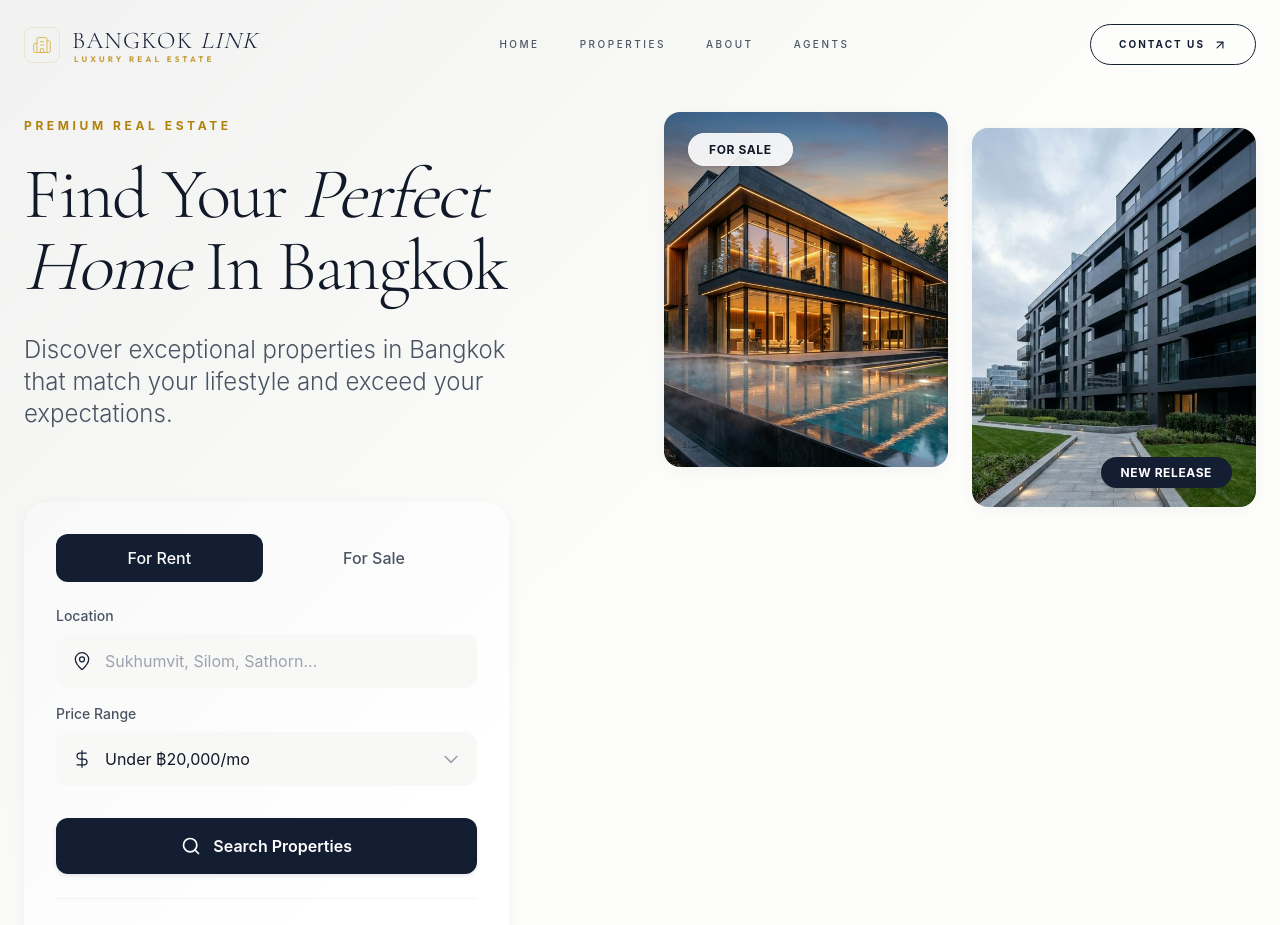
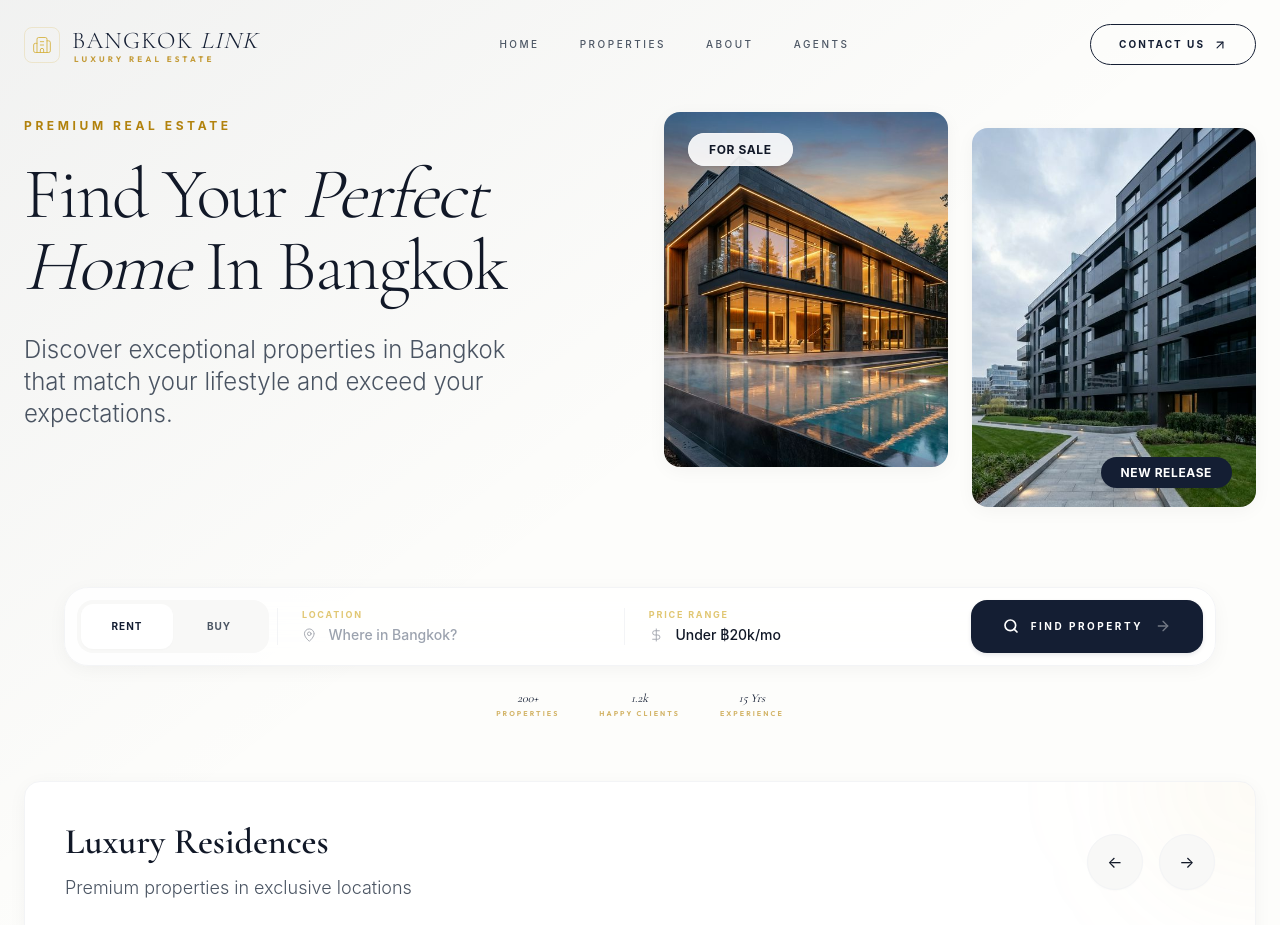
Before and after one commit to yummyvalmm/bangkoklink, a React (Vite) app: page / in a window 1280 px wide. Shown: the top 925 px of the page. Built offline with nearby package versions, Linux system fonts and the light colour scheme.

Commit message:
design: redesign quicksearch as a horizontal bar and reposition in hero

```diff
--- a/src/components/Hero.tsx
+++ b/src/components/Hero.tsx
@@ -21,10 +21,6 @@ const Hero = () => {
                             <p className="text-xl md:text-2xl text-text-secondary max-w-2xl font-light leading-relaxed mb-12 animate-fade-in [animation-delay:600ms]">
                                 Discover exceptional properties in Bangkok that match your lifestyle and exceed your expectations.
                             </p>
-                        </div>
-                        {/* Quick Search Component */}
-                        <div className="pt-6">
-                            <QuickSearch />
                         </div>
                     </div>
 
@@ -65,6 +61,11 @@ const Hero = () => {
                     </div>
                 </div>
 
+                {/* Quick Search - Repositioned to fill whitespace */}
+                <div className="mt-20 animate-fade-in [animation-delay:800ms]">
+                    <QuickSearch />
+                </div>
+
                 {/* Category Slider - Refined */}
                 <div className="mt-16 bg-white rounded-2xl p-10 border border-border-light shadow-card relative overflow-hidden group">
                     <div className="absolute top-0 right-0 w-64 h-64 bg-accent/5 rounded-full -mr-32 -mt-32 blur-3xl transition-colors group-hover:bg-accent/10"></div>
--- a/src/components/QuickSearch.tsx
+++ b/src/components/QuickSearch.tsx
@@ -1,5 +1,5 @@
 import { useState } from 'react';
-import { Search, MapPin, DollarSign } from 'lucide-react';
+import { Search, MapPin, DollarSign, ArrowRight } from 'lucide-react';
 
 interface QuickSearchProps {
     onSearch?: (filters: SearchFilters) => void;
@@ -20,7 +20,6 @@ const QuickSearch = ({ onSearch }: QuickSearchProps) => {
         if (onSearch) {
             onSearch({ location, listingType, priceRange });
         }
-        // Scroll to properties section
         const propertiesSection = document.getElementById('properties');
         if (propertiesSection) {
             propertiesSection.scrollIntoView({ behavior: 'smooth' });
@@ -28,73 +27,69 @@ const QuickSearch = ({ onSearch }: QuickSearchProps) => {
     };
 
     return (
-        <div className="bg-background-card rounded-3xl p-8 shadow-card">
-            {/* Rent/Buy Toggle */}
-            <div className="flex gap-2 mb-6" role="tablist" aria-label="Listing Type">
+        <div className="w-full max-w-6xl mx-auto">
+            <div className="bg-white/80 backdrop-blur-2xl rounded-3xl p-3 border border-border-light shadow-card group/search">
+                <div className="flex flex-col md:flex-row items-stretch gap-2">
+                    {/* Listing Type Toggle - Minimalist */}
+                    <div className="flex p-1 bg-background-subtle rounded-2xl md:w-48">
                         <button
-                    role="tab"
-                    aria-selected={listingType === 'rent'}
                             onClick={() => setListingType('rent')}
-                    className={`flex-1 py-3 px-6 rounded-xl font-medium transition-all duration-200 outline-none focus-visible:ring-2 focus-visible:ring-primary focus-visible:ring-offset-2 focus-visible:ring-offset-white ${listingType === 'rent'
-                        ? 'bg-primary text-white'
-                        : 'text-text-secondary hover:bg-background-subtle'
+                            className={`flex-1 py-3 px-4 rounded-xl text-[10px] font-bold uppercase tracking-widest transition-all ${
+                                listingType === 'rent' ? 'bg-white text-primary shadow-minimal' : 'text-text-secondary hover:text-primary'
                             }`}
                         >
-                    For Rent
+                            Rent
                         </button>
                         <button
-                    role="tab"
-                    aria-selected={listingType === 'buy'}
                             onClick={() => setListingType('buy')}
-                    className={`flex-1 py-3 px-6 rounded-xl font-medium transition-all duration-200 outline-none focus-visible:ring-2 focus-visible:ring-primary focus-visible:ring-offset-2 focus-visible:ring-offset-white ${listingType === 'buy'
-                        ? 'bg-primary text-white'
-                        : 'text-text-secondary hover:bg-background-subtle'
+                            className={`flex-1 py-3 px-4 rounded-xl text-[10px] font-bold uppercase tracking-widest transition-all ${
+                                listingType === 'buy' ? 'bg-white text-primary shadow-minimal' : 'text-text-secondary hover:text-primary'
                             }`}
                         >
-                    For Sale
+                            Buy
                         </button>
                     </div>
 
-            {/* Search Inputs */}
-            <div className="space-y-4 mb-8">
-                {/* Location Input */}
-                <div>
-                    <label className="block text-sm font-medium text-text-secondary mb-2">
-                        Location
-                    </label>
-                    <div className="relative">
-                        <MapPin className="absolute left-4 top-1/2 -translate-y-1/2 w-5 h-5 text-primary" strokeWidth={1.5} />
+                    {/* Horizontal Divider - Desktop Only */}
+                    <div className="hidden md:block w-px bg-border-light my-2"></div>
+
+                    {/* Location Selection */}
+                    <div className="flex-1 px-4 py-2 flex flex-col justify-center gap-1 group/input">
+                        <span className="text-[9px] font-bold uppercase tracking-[0.2em] text-accent opacity-70">Location</span>
+                        <div className="flex items-center gap-3">
+                            <MapPin className="w-4 h-4 text-primary opacity-40 group-hover/input:opacity-100 transition-opacity" strokeWidth={1.5} />
                             <input
                                 type="text"
                                 value={location}
                                 onChange={(e) => setLocation(e.target.value)}
-                            placeholder="Sukhumvit, Silom, Sathorn..."
-                            className="w-full pl-12 pr-4 py-3.5 bg-background-subtle border border-transparent rounded-xl text-text-primary placeholder:text-text-muted outline-none focus:bg-white focus:border-primary/30 focus-visible:ring-2 focus-visible:ring-primary/20 transition-all"
+                                placeholder="Where in Bangkok?"
+                                className="w-full bg-transparent text-sm font-medium text-text-primary placeholder:text-text-muted outline-none"
                             />
                         </div>
                     </div>
 
-                {/* Price Range Input */}
-                <div>
-                    <label className="block text-sm font-medium text-text-secondary mb-2">
-                        Price Range
-                    </label>
-                    <div className="relative">
-                        <DollarSign className="absolute left-4 top-1/2 -translate-y-1/2 w-5 h-5 text-primary" strokeWidth={1.5} />
+                    {/* Horizontal Divider - Desktop Only */}
+                    <div className="hidden md:block w-px bg-border-light my-2"></div>
+
+                    {/* Price Range Selection */}
+                    <div className="flex-1 px-4 py-2 flex flex-col justify-center gap-1 group/input">
+                        <span className="text-[9px] font-bold uppercase tracking-[0.2em] text-accent opacity-70">Price Range</span>
+                        <div className="flex items-center gap-3">
+                            <DollarSign className="w-4 h-4 text-primary opacity-40 group-hover/input:opacity-100 transition-opacity" strokeWidth={1.5} />
                             <select
                                 value={`${priceRange.min}-${priceRange.max}`}
                                 onChange={(e) => {
                                     const [min, max] = e.target.value.split('-').map(Number);
                                     setPriceRange({ min, max });
                                 }}
-                            className="w-full pl-12 pr-10 py-3.5 bg-background-subtle border border-transparent rounded-xl text-text-primary outline-none focus:bg-white focus:border-primary/30 focus-visible:ring-2 focus-visible:ring-primary/20 transition-all appearance-none cursor-pointer"
+                                className="w-full bg-transparent text-sm font-medium text-text-primary outline-none cursor-pointer appearance-none"
                             >
                                 {listingType === 'rent' ? (
                                     <>
-                                    <option value="0-20000">Under ฿20,000/mo</option>
-                                    <option value="20000-40000">฿20,000 - ฿40,000/mo</option>
-                                    <option value="40000-60000">฿40,000 - ฿60,000/mo</option>
-                                    <option value="60000-999999">฿60,000+/mo</option>
+                                        <option value="0-20000">Under ฿20k/mo</option>
+                                        <option value="20000-40000">฿20k - ฿40k/mo</option>
+                                        <option value="40000-60000">฿40k - ฿60k/mo</option>
+                                        <option value="60000-999999">฿60k+/mo</option>
                                     </>
                                 ) : (
                                     <>
@@ -105,37 +100,33 @@ const QuickSearch = ({ onSearch }: QuickSearchProps) => {
                                     </>
                                 )}
                             </select>
-                        {/* Custom dropdown arrow */}
-                        <svg className="absolute right-4 top-1/2 -translate-y-1/2 w-5 h-5 text-text-muted pointer-events-none" fill="none" viewBox="0 0 24 24" stroke="currentColor">
-                            <path strokeLinecap="round" strokeLinejoin="round" strokeWidth={2} d="M19 9l-7 7-7-7" />
-                        </svg>
-                    </div>
                         </div>
                     </div>
 
-            {/* Search Button */}
+                    {/* Search Action */}
                     <button
                         onClick={handleSearch}
-                className="w-full bg-primary text-white font-semibold py-4 px-6 rounded-xl shadow-button hover:shadow-button-hover hover:bg-primary/90 transition-all duration-200 flex items-center justify-center gap-3 outline-none focus-visible:ring-2 focus-visible:ring-primary focus-visible:ring-offset-2 focus-visible:ring-offset-white"
+                        className="bg-primary text-white p-4 md:px-8 rounded-2xl font-bold text-[10px] uppercase tracking-[0.25em] flex items-center justify-center gap-3 hover:bg-primary-light transition-all shadow-button active:scale-[0.98]"
                     >
-                <Search className="w-5 h-5" strokeWidth={2} />
-                Search Properties
+                        <Search className="w-4 h-4" strokeWidth={2.5} />
+                        <span className="md:hidden lg:inline">Find Property</span>
+                        <ArrowRight className="hidden lg:block w-4 h-4 opacity-40 group-hover/search:opacity-100 transition-all group-hover:translate-x-1" />
                     </button>
+                </div>
+            </div>
 
-            {/* Trust Indicators */}
-            <div className="flex items-center justify-center gap-8 pt-6 mt-6 border-t border-border-light text-sm text-text-secondary">
-                <div className="flex items-center gap-2">
-                    <span className="font-bold text-primary">200+</span>
-                    <span>Properties</span>
+            {/* Subtle Trust Line */}
+            <div className="flex items-center justify-center gap-10 mt-6 animate-fade-in [animation-delay:800ms]">
+                {[
+                    { label: 'Properties', value: '200+' },
+                    { label: 'Happy Clients', value: '1.2k' },
+                    { label: 'Experience', value: '15 Yrs' }
+                ].map((stat, i) => (
+                    <div key={i} className="flex flex-col items-center">
+                        <span className="text-xs font-display italic text-primary">{stat.value}</span>
+                        <span className="text-[7px] font-sans font-bold uppercase tracking-[0.3em] text-accent-rich opacity-60 leading-none mt-1">{stat.label}</span>
                     </div>
-                <div className="flex items-center gap-2">
-                    <span className="font-bold text-primary">70+</span>
-                    <span>Happy Clients</span>
-                </div>
-                <div className="flex items-center gap-2">
-                    <span className="font-bold text-primary">10+</span>
-                    <span>Years Experience</span>
-                </div>
+                ))}
             </div>
         </div>
     );
```
Lines whose indentation alone changed are shown as unchanged.
